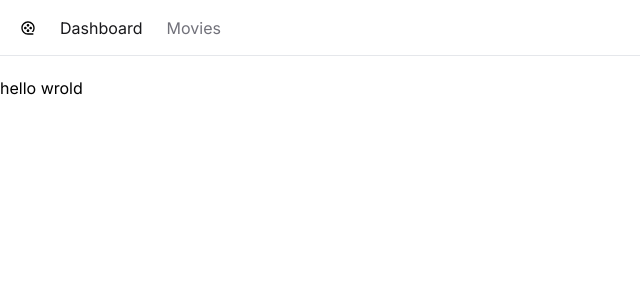
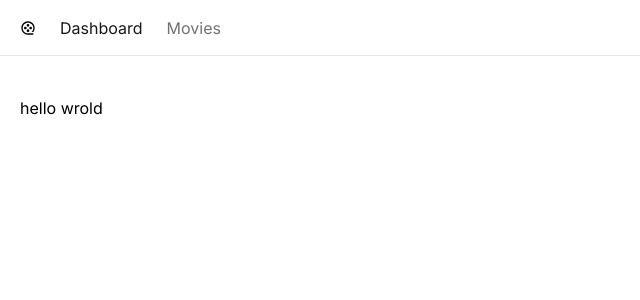
Before and after one commit to mdmdm1/WatchBox, a Next.js app: page / in a window 1280 px wide. Shown: the top 300 px of the page, without its empty margins (0-640 px from the left). Built offline with nearby package versions, Linux system fonts and the light colour scheme; what @radix-ui/themes would draw is missing.

Commit message:
Build the new movie page

```diff
--- a/app/layout.tsx
+++ b/app/layout.tsx
@@ -21,7 +21,7 @@ export default function RootLayout({
       <body className={inter.className}>
         <Theme>
           <NavBar />
-          <main>{children}</main>
+          <main className="p-5">{children}</main>
         </Theme>
       </body>
     </html>
--- /dev/null
+++ b/app/movies/new/page.tsx
@@ -0,0 +1,14 @@
+import { Box, Button, TextField } from "@radix-ui/themes";
+import "@radix-ui/themes/styles.css";
+import React from "react";
+
+const NewMoviePage = () => {
+  return (
+    <div className="max-w-xl space-y-3">
+      <TextField.Root radius="large" placeholder="Title" />
+      <Button>Submit New Movie</Button>
+    </div>
+  );
+};
+
+export default NewMoviePage;
--- a/app/movies/page.tsx
+++ b/app/movies/page.tsx
@@ -1,11 +1,14 @@
 import { Button } from "@radix-ui/themes";
 import "@radix-ui/themes/styles.css";
+import Link from "next/link";
 
 import React from "react";
 const MoviesPage = () => {
   return (
     <div>
-      <Button>New Movie</Button>
+      <Button>
+        <Link href="/movies/new">New Movie</Link>
+      </Button>
     </div>
   );
 };
```
